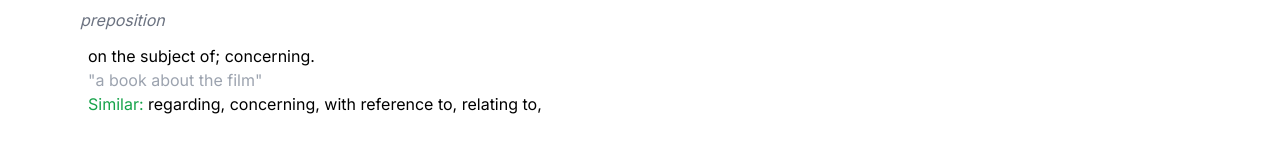
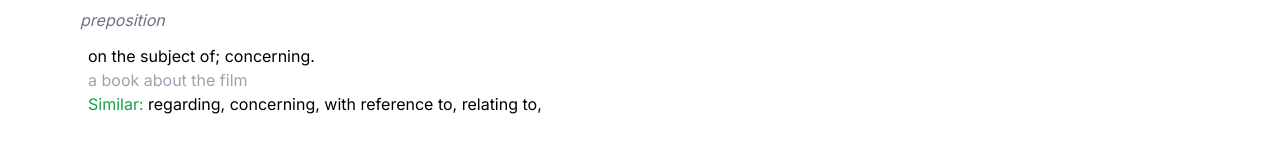
Before and after one commit to Tingeworks/tingeworksnext, a Next.js app: page /about in a window 1280 px wide. Shown: the part 188-340 px from the top of the page. Built offline with nearby package versions, Linux system fonts and the light colour scheme.

Commit message:
Fixed build error

```diff
--- a/src/components/headings/pageheader.tsx
+++ b/src/components/headings/pageheader.tsx
@@ -22,7 +22,7 @@ export default function PageHeader({
           <li key={index} className="mt-3 pl-2">
             {def.meaning}
             <br />
-            <span className="text-gray-400">"{def.example}"</span>
+            <span className="text-gray-400">{def.example}</span>
             <br />
             <span className="text-green-600">Similar: </span>
             {def.similar.map((sim, index) => (
```
